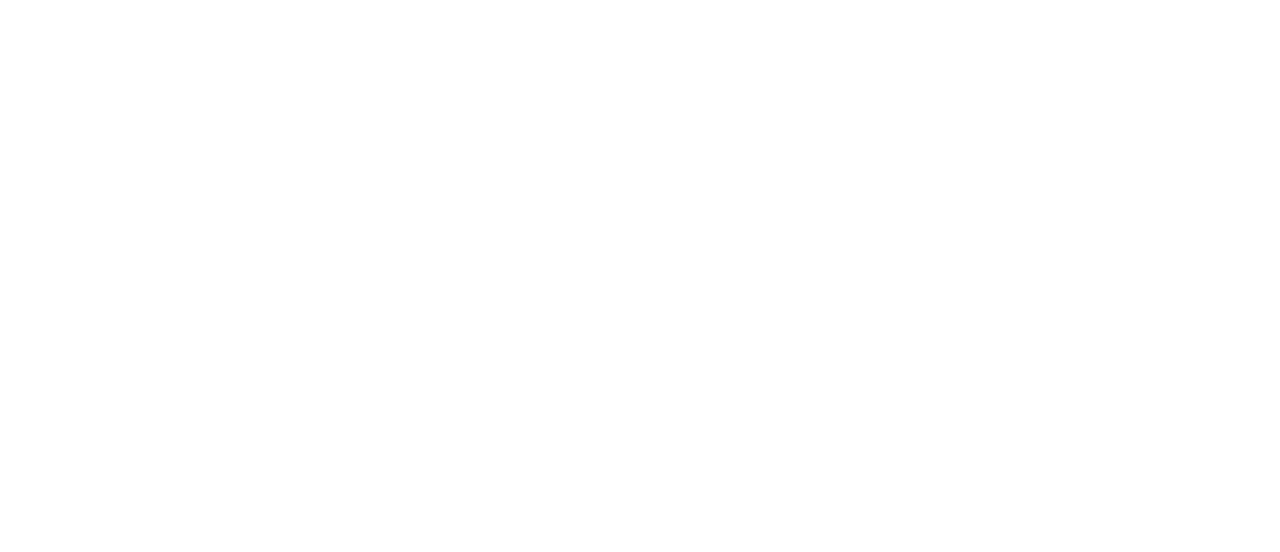
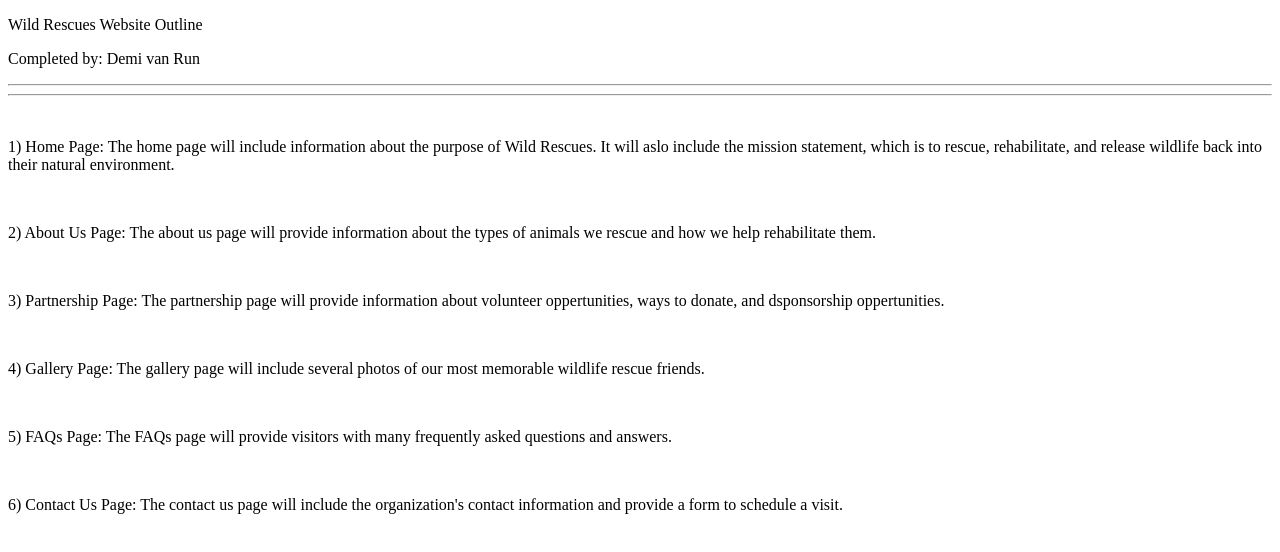
Before and after one commit to 144Sp24/ch1lab2-Demi22082000, a plain HTML site: page index.html in a window 1280 px wide. Drawn offline with Linux system fonts and the light colour scheme.

Commit message:
Update index.html

```diff
--- a/index.html
+++ b/index.html
@@ -1,9 +1,33 @@
 <!DOCTYPE html>
+<html lang="en">
+
 <head>
-<title>Pacific Trails Resort</title>
-<meta charset="utf-8">
+    <title>Wild Rescues</title>
+    <meta charset="utf-8">
 </head>
+
 <body>
+    <p>Wild Rescues Website Outline</p>
+    <p>Completed by: Demi van Run</p>
+    <hr>
+    <hr>
+    <br>
+    <p>1) Home Page: The home page will include information about the purpose of Wild Rescues. It will aslo include the
+        mission statement, which is to rescue, rehabilitate, and release wildlife back into their natural environment.
+    </p>
+    <br>
+    <p>2) About Us Page: The about us page will provide information about the types of animals we rescue and how we help
+        rehabilitate them.</p>
+    <br>
+    <p>3) Partnership Page: The partnership page will provide information about volunteer oppertunities, ways to donate,
+        and dsponsorship oppertunities.</p>
+    <br>
+    <p>4) Gallery Page: The gallery page will include several photos of our most memorable wildlife rescue friends.</p>
+    <br>
+    <p>5) FAQs Page: The FAQs page will provide visitors with many frequently asked questions and answers.</p>
+    <br>
+    <p>6) Contact Us Page: The contact us page will include the organization's contact information and provide a form to
+        schedule a visit.</p>
+</body>
 
-</body>
 </html>
```
